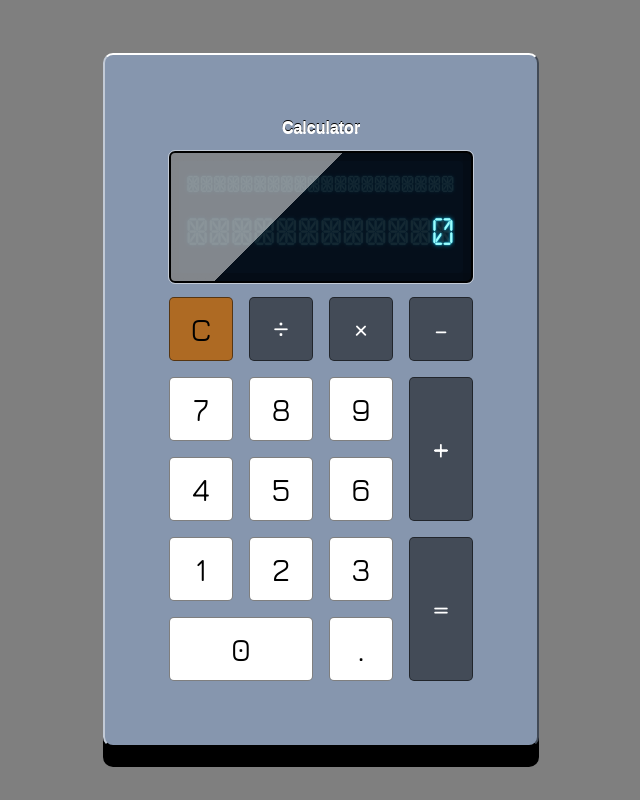
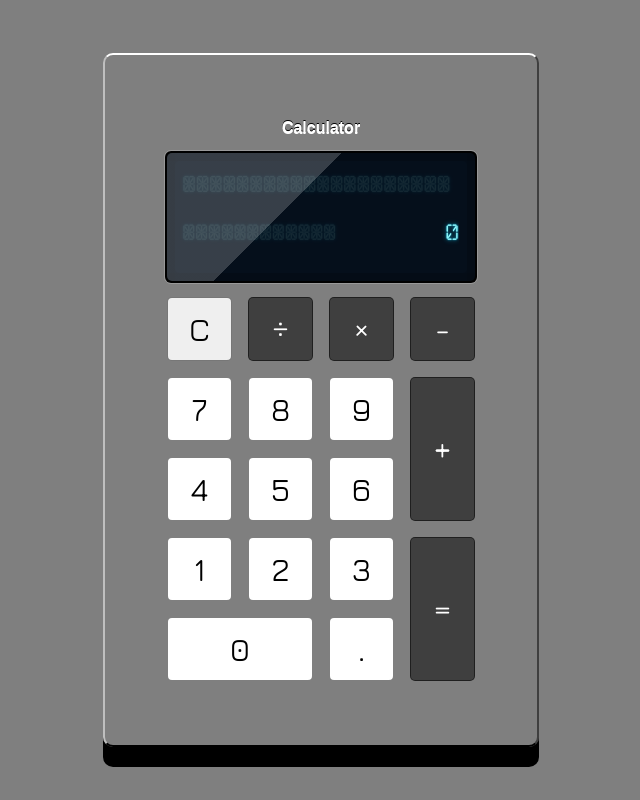
Before and after one commit to 5t4r8ucK/04-build-a-javascript-calculator, a React (Create React App) app: page / in a window 1280 px wide. Shown: the whole page, without its empty margins (319-959 px from the left). Built offline with nearby package versions, Linux system fonts and the light colour scheme.

Commit message:
Renamed display to screen. Added new vars.

```diff
--- a/src/components/App.js
+++ b/src/components/App.js
@@ -2,7 +2,7 @@ import React, {useState} from 'react';
 import Wrapper from './styled-components/wrapper.js';
 import Calculator from './styled-components/calculator.js';
 import Name from './styled-components/name.js';
-import Display from './styled-components/display.js';
+import Screen from './styled-components/screen.js';
 import KeyPad from './styled-components/keyPad.js';
 
 function App() {
@@ -18,7 +18,7 @@ function App() {
     <Wrapper id='wrapper'>
       <Calculator id='calculator'>
         <Name id='name'>Calculator</Name>
-        <Display
+        <Screen
           result={result}
           formula={formula}
         />
--- a/src/components/styled-components/display.js
+++ b/src/components/styled-components/screen.js
@@ -2,11 +2,10 @@ import styled from 'styled-components';
 import * as variables from './variables.js';
 import Numbers from './numbers.js';
 
-const DisplayContainer = styled.div`
+const ScreenContainer = styled.div`
   // Positioning
   position: relative;
   // Display and Box Model
-  align-items: flex-end;
   background-color: ${variables.blue_dark_100};
   border-radius: ${variables.button_border_radius};
   box-shadow: // black frame around the display
@@ -14,17 +13,17 @@ const DisplayContainer = styled.div`
     inset calc((${variables.gap_width}) / 2 * (-1)) calc((${variables.gap_width}) / 2 * (-1)) 0 ${variables.black_10},
     inset calc((${variables.gap_width}) / 2) calc((${variables.gap_width}) / 2 * (-1)) 0 ${variables.black_10},
     inset calc((${variables.gap_width}) / 2 * (-1)) calc((${variables.gap_width}) / 2) 0 ${variables.black_10};
-  display: flex;
-  flex-direction: column;
-  flex-wrap: wrap;
+  display: grid;
   grid-area: screen;
+  grid-template-areas:
+    'formula'
+    'display';
   height: auto;
+  justify-items: center;
   justify-self: center;
-  justify-content: center;
   padding: ${variables.gap_width};
-  width: calc((${variables.column_width} * 4) + (${variables.gap_width} * 3) - (${variables.border_width} * 2)); //4 buttons + 3 gaps - 2 border
+  width: calc((${variables.column_width} * 4) + (${variables.gap_width} * 3) + (${variables.border_width} * 2)); //4 button columns + 3 gaps + 2 borders
   // Typography
-  font-size: 1.745rem;
   // Other
 
   &:before { // indent
@@ -37,11 +36,8 @@ const DisplayContainer = styled.div`
     z-index: -1;
     // Display and Box Model
     background-color: ${variables.black_100};
-    border-style: solid;
-    border-color: ${variables.black_100};
-    border-width: ${variables.border_width};
     border-radius: 0.375rem; // 6px
-    outline: ${variables.white_50} solid ${variables.hairline_width};
+    outline: ${variables.white_20} solid ${variables.hairline_width};
     // Typography
     // Other
     content: '';
@@ -59,28 +55,28 @@ const DisplayContainer = styled.div`
     background:
       linear-gradient(
         135deg,
-        ${variables.white_50} 0% 40%,
+        ${variables.white_20} 0% 40%,
         ${variables.white_0} 40% 90%
       );
-    border-radius: 0.25rem; // 4 px
+    border-radius: ${variables.button_border_radius}; // 4 px
     // Typography
     // Other
     content: '';
   }
 `
 
-const Display = ({result, formula}) => {
+const Screen = ({result, formula}) => {
 
   return (
-    <DisplayContainer id='screen'>
+    <ScreenContainer id='screen'>
       <Numbers id='formula'>
         {formula}
       </Numbers>
       <Numbers id='display'>
         {result}
       </Numbers>
-    </DisplayContainer>
+    </ScreenContainer>
   );
 };
 
-export default Display;
+export default Screen;
--- a/src/components/styled-components/variables.js
+++ b/src/components/styled-components/variables.js
@@ -3,25 +3,64 @@ export const font_stack_digital = '"Digital dream", monospace';
 export const font_stack_sans_serif = '"Jura", sans-serif';
 
 // Colors
+export const colors = {
+  'black': {
+    0: 'rgba(0 ,0 ,0, 0)',
+  },
+  'white': {
+    0: 'rgba(255, 255, 255, 0)',
+  },
+  'gray': {
+    'tint': '#35363b',
+    'hue': '#1E2025',
+    'tone': '#15161a',
+    'shade': '#0c0d0f'
+  },
+  'orange': {
+    'tint': '#99612c', // 10% white
+    'hue': '#8e4f14', // base
+    'tone': '#63370E', // 30% black (gray)
+    'shade': '#392008' // 60% black
+  },
+  'offwhite': {
+    'tint': '#deeef7',
+    'hue': '#DAECF6',
+    'tone': '#99a5ac',
+    'shade': '#575e62'
+  },
+  'cyan': {
+    'tint': '#a5fefe',
+    'hue': '#9BFEFE',
+    'tone': '#6db2b2',
+    'shade': '#3e6666'
+  }
+}
+
 export const black_0 = 'rgba(0 ,0 ,0, 0)';
 export const black_10 = 'rgba(0 ,0 ,0, 0.1)';
+export const black_20 = 'rgba(0 ,0 ,0, 0.2)';
+export const black_30 = 'rgba(0 ,0 ,0, 0.3)';
 export const black_50 = 'rgba(0 ,0 ,0, 0.5)';
+export const black_80 = 'rgba(0 ,0 ,0, 0.8)';
 export const black_100 = 'rgba(0 ,0 ,0, 1)';
 
 export const white_0 = 'rgba(255, 255, 255, 0)';
+export const white_20 = 'rgba(255, 255, 255, 0.2)';
 export const white_50 = 'rgba(255, 255, 255, 0.5)';
 export const white_100 = 'rgba(255, 255, 255, 1)';
+export const white_shadow = '#666B6E';
+
 
 export const cyan_100 = 'rgba(155, 254, 254, 1)';
 export const cyan_dark_100 = 'rgba(19, 147, 180, 1)';
 export const blue_dark_100 = 'rgba(5, 15, 27, 1)';
-export const gray_100 = 'rgba(134, 150, 174, 1)';
-export const orange_100 = 'rgba(174, 106, 35, 1)';
+export const silver_100 = '#95A4B5';
+export const silver_shadow = '#35373D';
 
 // Measurements
 export const gap_width = '1rem'; // 16 px
 export const hairline_width = '0.0625rem'; // 1 px
 export const border_width = '0.125rem';// 2 px
 export const button_border_radius = '0.3125rem'; // 5 px
-export const calculator_border_radius = '0.625rem';//10 px
+export const calculator_border_radius = '0.625rem'; //10 px
 export const column_width = '4rem'; // 64 px
```
